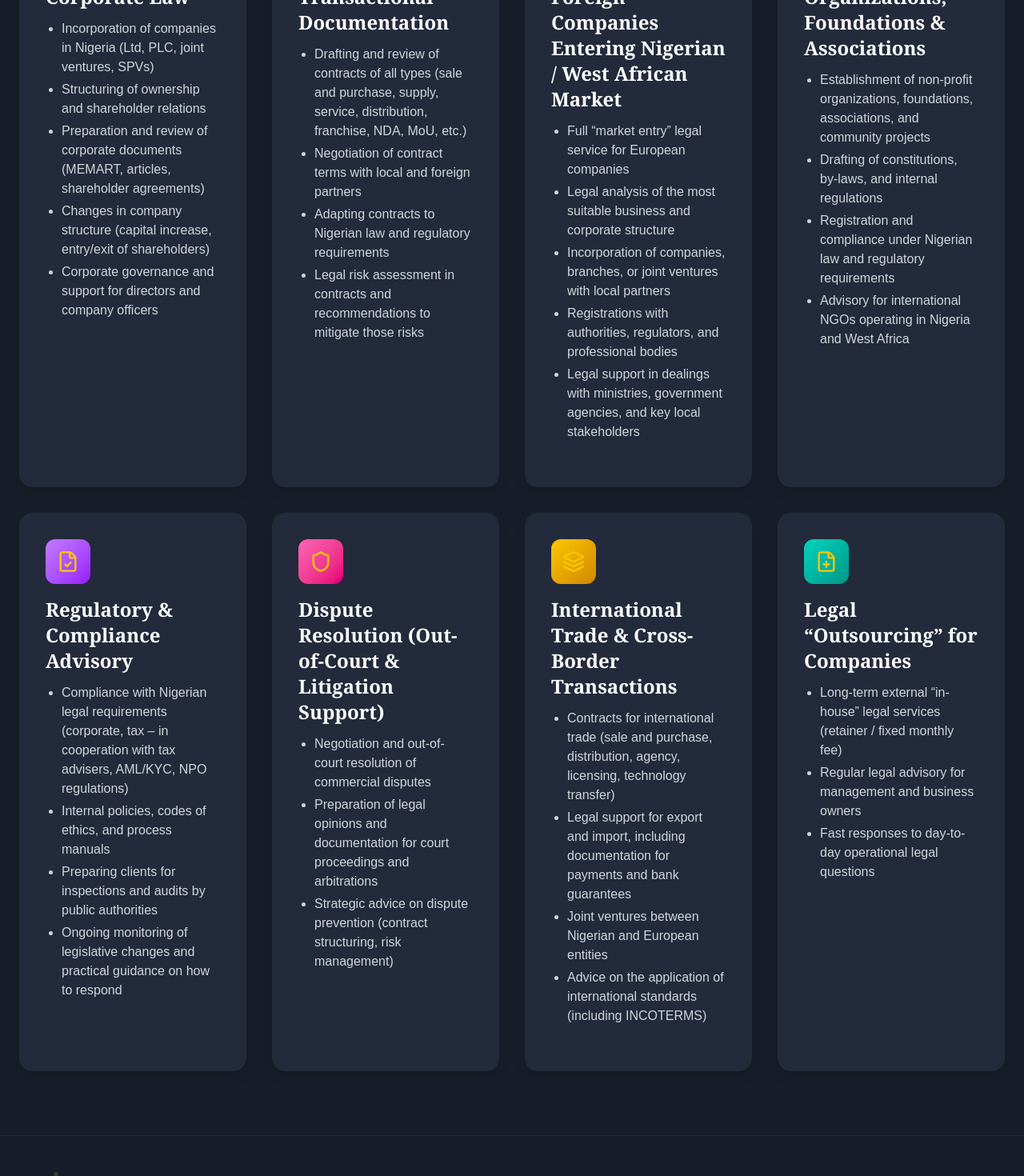
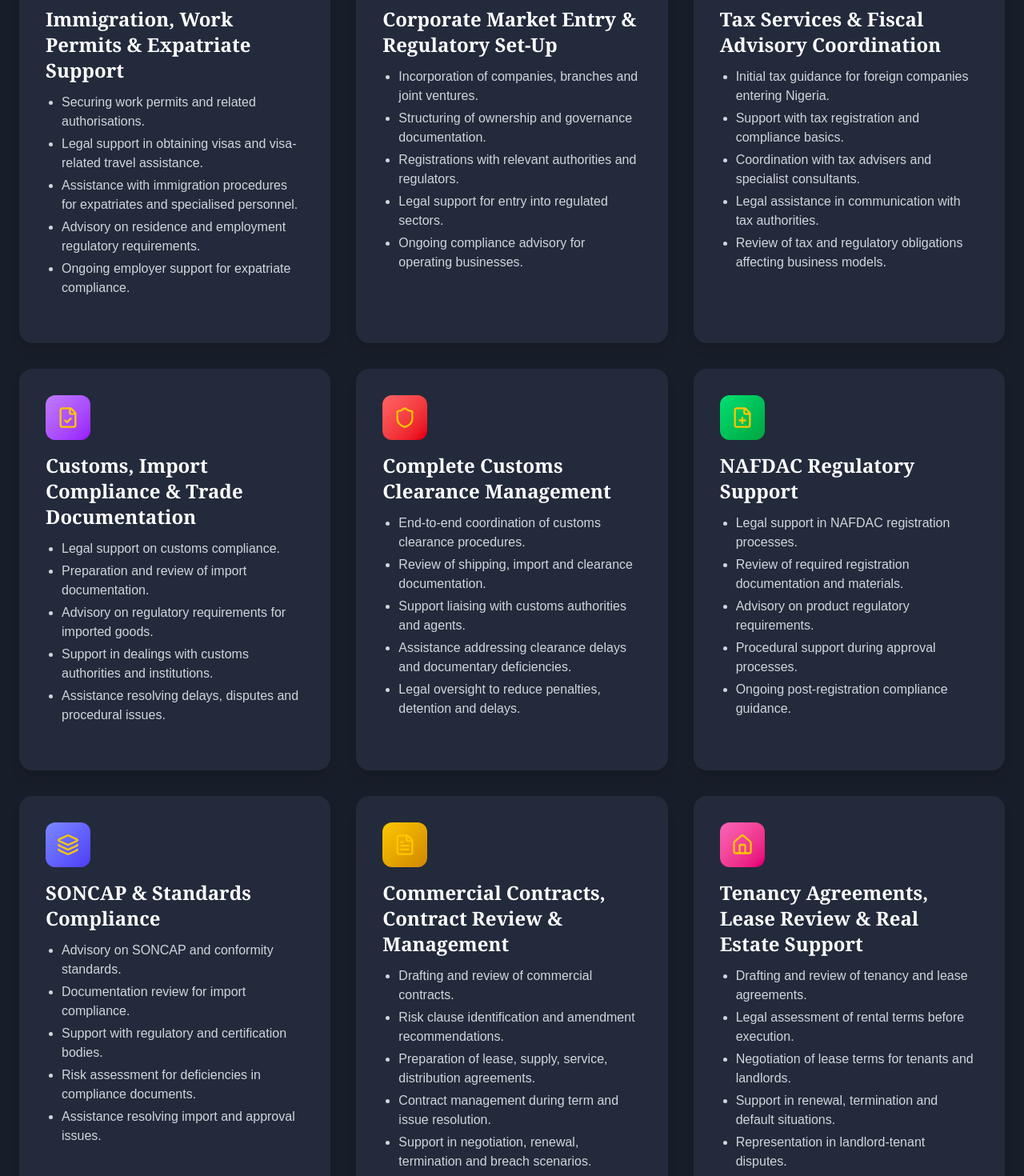
Before and after one commit to Chukwuebukah/Westbridge-Legal-Trade-LTD, a Next.js app: page / in a window 1280 px wide. Shown: the part 2680-4150 px from the top of the page at 80% size. Built offline with nearby package versions, Linux system fonts and the light colour scheme.

Commit message:
new changes made

```diff
--- a/component/ServicesSection.js
+++ b/component/ServicesSection.js
@@ -5,108 +5,159 @@
 function ServicesSection() {
   const services = [
     {
-      icon: Briefcase,
-      title: 'Commercial & Corporate Law',
+      icon: Users,
+      title: 'Immigration, Work Permits & Expatriate Support',
       description: (
         <ul className="list-disc pl-5 space-y-1 text-gray-300">
-          <li>Incorporation of companies in Nigeria (Ltd, PLC, joint ventures, SPVs)</li>
-          <li>Structuring of ownership and shareholder relations</li>
-          <li>Preparation and review of corporate documents (MEMART, articles, shareholder agreements)</li>
-          <li>Changes in company structure (capital increase, entry/exit of shareholders)</li>
-          <li>Corporate governance and support for directors and company officers</li>
+          <li>Securing work permits and related authorisations.</li>
+          <li>Legal support in obtaining visas and visa-related travel assistance.</li>
+          <li>Assistance with immigration procedures for expatriates and specialised personnel.</li>
+          <li>Advisory on residence and employment regulatory requirements.</li>
+          <li>Ongoing employer support for expatriate compliance.</li>
         </ul>
       ),
-      color: 'from-yellow-400 to-yellow-600'
+      color: 'from-yellow-400 to-yellow-600',
+    },
+    {
+      icon: Globe,
+      title: 'Corporate Market Entry & Regulatory Set-Up',
+      description: (
+        <ul className="list-disc pl-5 space-y-1 text-gray-300">
+          <li>Incorporation of companies, branches and joint ventures.</li>
+          <li>Structuring of ownership and governance documentation.</li>
+          <li>Registrations with relevant authorities and regulators.</li>
+          <li>Legal support for entry into regulated sectors.</li>
+          <li>Ongoing compliance advisory for operating businesses.</li>
+        </ul>
+      ),
+      color: 'from-blue-400 to-blue-600',
     },
     {
       icon: FileText,
-      title: 'Contracts & Transactional Documentation',
+      title: 'Tax Services & Fiscal Advisory Coordination',
       description: (
         <ul className="list-disc pl-5 space-y-1 text-gray-300">
-          <li>Drafting and review of contracts of all types (sale and purchase, supply, service, distribution, franchise, NDA, MoU, etc.)</li>
-          <li>Negotiation of contract terms with local and foreign partners</li>
-          <li>Adapting contracts to Nigerian law and regulatory requirements</li>
-          <li>Legal risk assessment in contracts and recommendations to mitigate those risks</li>
+          <li>Initial tax guidance for foreign companies entering Nigeria.</li>
+          <li>Support with tax registration and compliance basics.</li>
+          <li>Coordination with tax advisers and specialist consultants.</li>
+          <li>Legal assistance in communication with tax authorities.</li>
+          <li>Review of tax and regulatory obligations affecting business models.</li>
         </ul>
       ),
-      color: 'from-red-400 to-red-600'
+      color: 'from-teal-400 to-teal-600',
     },
     {
-      icon: Globe,
-      title: 'European / Foreign Companies Entering Nigerian / West African Market',
+      icon: FileCheck,
+      title: 'Customs, Import Compliance & Trade Documentation',
       description: (
         <ul className="list-disc pl-5 space-y-1 text-gray-300">
-          <li>Full “market entry” legal service for European companies</li>
-          <li>Legal analysis of the most suitable business and corporate structure</li>
-          <li>Incorporation of companies, branches, or joint ventures with local partners</li>
-          <li>Registrations with authorities, regulators, and professional bodies</li>
-          <li>Legal support in dealings with ministries, government agencies, and key local stakeholders</li>
+          <li>Legal support on customs compliance.</li>
+          <li>Preparation and review of import documentation.</li>
+          <li>Advisory on regulatory requirements for imported goods.</li>
+          <li>Support in dealings with customs authorities and institutions.</li>
+          <li>Assistance resolving delays, disputes and procedural issues.</li>
         </ul>
       ),
-      color: 'from-green-400 to-green-600'
+      color: 'from-purple-400 to-purple-600',
+    },
+    {
+      icon: Shield,
+      title: 'Complete Customs Clearance Management',
+      description: (
+        <ul className="list-disc pl-5 space-y-1 text-gray-300">
+          <li>End-to-end coordination of customs clearance procedures.</li>
+          <li>Review of shipping, import and clearance documentation.</li>
+          <li>Support liaising with customs authorities and agents.</li>
+          <li>Assistance addressing clearance delays and documentary deficiencies.</li>
+          <li>Legal oversight to reduce penalties, detention and delays.</li>
+        </ul>
+      ),
+      color: 'from-red-400 to-red-600',
+    },
+    {
+      icon: FilePlus,
+      title: 'NAFDAC Regulatory Support',
+      description: (
+        <ul className="list-disc pl-5 space-y-1 text-gray-300">
+          <li>Legal support in NAFDAC registration processes.</li>
+          <li>Review of required registration documentation and materials.</li>
+          <li>Advisory on product regulatory requirements.</li>
+          <li>Procedural support during approval processes.</li>
+          <li>Ongoing post-registration compliance guidance.</li>
+        </ul>
+      ),
+      color: 'from-green-400 to-green-600',
+    },
+    {
+      icon: Layers,
+      title: 'SONCAP & Standards Compliance',
+      description: (
+        <ul className="list-disc pl-5 space-y-1 text-gray-300">
+          <li>Advisory on SONCAP and conformity standards.</li>
+          <li>Documentation review for import compliance.</li>
+          <li>Support with regulatory and certification bodies.
+</li>
+          <li>Risk assessment for deficiencies in compliance documents.</li>
+          <li>Assistance resolving import and approval issues.</li>
+        </ul>
+      ),
+      color: 'from-indigo-400 to-indigo-600',
+    },
+    {
+      icon: FileText,
+      title: 'Commercial Contracts, Contract Review & Management',
+      description: (
+        <ul className="list-disc pl-5 space-y-1 text-gray-300">
+          <li>Drafting and review of commercial contracts.</li>
+          <li>Risk clause identification and amendment recommendations.</li>
+          <li>Preparation of lease, supply, service, distribution agreements.</li>
+          <li>Contract management during term and issue resolution.</li>
+          <li>Support in negotiation, renewal, termination and breach scenarios.</li>
+        </ul>
+      ),
+      color: 'from-yellow-400 to-yellow-600',
+    },
+    {
+      icon: Home,
+      title: 'Tenancy Agreements, Lease Review & Real Estate Support',
+      description: (
+        <ul className="list-disc pl-5 space-y-1 text-gray-300">
+          <li>Drafting and review of tenancy and lease agreements.</li>
+          <li>Legal assessment of rental terms before execution.</li>
+          <li>Negotiation of lease terms for tenants and landlords.</li>
+          <li>Support in renewal, termination and default situations.</li>
+          <li>Representation in landlord-tenant disputes.</li>
+        </ul>
+      ),
+      color: 'from-pink-400 to-pink-600',
+    },
+    {
+      icon: Shield,
+      title: 'Landlord-Tenant Relationship Management',
+      description: (
+        <ul className="list-disc pl-5 space-y-1 text-gray-300">
+          <li>Administration of tenancy agreements and related records.</li>
+          <li>Preparation of notices, demand letters and renewals.</li>
+          <li>Legal support in enforcing contractual obligations.</li>
+          <li>Advisory for landlords protecting legal interests.</li>
+          <li>Dispute, default and termination handling support.</li>
+        </ul>
+      ),
+      color: 'from-cyan-400 to-cyan-600',
     },
     {
       icon: Users,
-      title: 'Non-profit Organizations, Foundations & Associations',
+      title: 'Legal Support for Expatriates Living in Nigeria',
       description: (
         <ul className="list-disc pl-5 space-y-1 text-gray-300">
-          <li>Establishment of non-profit organizations, foundations, associations, and community projects</li>
-          <li>Drafting of constitutions, by-laws, and internal regulations</li>
-          <li>Registration and compliance under Nigerian law and regulatory requirements</li>
-          <li>Advisory for international NGOs operating in Nigeria and West Africa</li>
+          <li>Company setup and business structuring for expatriates.</li>
+          <li>Visa and immigration support for long-term residence.</li>
+          <li>Lease review and tenancy protection services.</li>
+          <li>Contract review for local business dealings.</li>
+          <li>Legal guidance on day-to-day business and residency matters.</li>
         </ul>
       ),
-      color: 'from-blue-400 to-blue-600'
-    },
-    {
-      icon: FileCheck,
-      title: 'Regulatory & Compliance Advisory',
-      description: (
-        <ul className="list-disc pl-5 space-y-1 text-gray-300">
-          <li>Compliance with Nigerian legal requirements (corporate, tax – in cooperation with tax advisers, AML/KYC, NPO regulations)</li>
-          <li>Internal policies, codes of ethics, and process manuals</li>
-          <li>Preparing clients for inspections and audits by public authorities</li>
-          <li>Ongoing monitoring of legislative changes and practical guidance on how to respond</li>
-        </ul>
-      ),
-      color: 'from-purple-400 to-purple-600'
-    },
-    {
-      icon: Shield,
-      title: 'Dispute Resolution (Out-of-Court & Litigation Support)',
-      description: (
-        <ul className="list-disc pl-5 space-y-1 text-gray-300">
-          <li>Negotiation and out-of-court resolution of commercial disputes</li>
-          <li>Preparation of legal opinions and documentation for court proceedings and arbitrations</li>
-          <li>Strategic advice on dispute prevention (contract structuring, risk management)</li>
-        </ul>
-      ),
-      color: 'from-pink-400 to-pink-600'
-    },
-    {
-      icon: Layers,
-      title: 'International Trade & Cross-Border Transactions',
-      description: (
-        <ul className="list-disc pl-5 space-y-1 text-gray-300">
-          <li>Contracts for international trade (sale and purchase, distribution, agency, licensing, technology transfer)</li>
-          <li>Legal support for export and import, including documentation for payments and bank guarantees</li>
-          <li>Joint ventures between Nigerian and European entities</li>
-          <li>Advice on the application of international standards (including INCOTERMS)</li>
-        </ul>
-      ),
-      color: 'from-yellow-400 to-yellow-600'
-    },
-    {
-      icon: FilePlus,
-      title: 'Legal “Outsourcing” for Companies',
-      description: (
-        <ul className="list-disc pl-5 space-y-1 text-gray-300">
-          <li>Long-term external “in-house” legal services (retainer / fixed monthly fee)</li>
-          <li>Regular legal advisory for management and business owners</li>
-          <li>Fast responses to day-to-day operational legal questions</li>
-        </ul>
-      ),
-      color: 'from-teal-400 to-teal-600'
+      color: 'from-blue-400 to-blue-600',
     },
   ];
 
@@ -115,16 +166,17 @@
       <div className="max-w-7xl mx-auto">
         <div className="text-center mb-16">
           <span className="inline-block bg-yellow-400/10 text-yellow-400 text-xs font-bold px-4 py-2 rounded-full mb-4">
-            EXPLORE OUR PRACTICE AREAS
+            OUR SERVICES
           </span>
           <h2 className="text-5xl md:text-6xl font-extrabold text-white mb-6 font-serif">
-            Explore The Perfect Practice Areas
+            Westbridge Legal & Trade Ltd Service Offering
           </h2>
-          <p className="text-xl text-gray-300 max-w-3xl mx-auto">
-            We provide expert legal services in corporate, commercial, regulatory, and cross-border matters, helping clients navigate complex legal landscapes in Nigeria and West Africa.
+          <p className="text-xl text-gray-300 mx-auto">
+            At Westbridge Legal & Trade Ltd, we provide practical, high-level legal and regulatory support for companies, investors, expatriates, landlords and international businesses operating in Nigeria and across West Africa.
+            Our services are designed to help clients enter the market securely, remain compliant, protect their interests and operate with confidence.
           </p>
         </div>
-        <div className="grid md:grid-cols-2 lg:grid-cols-4 gap-8">
+        <div className="grid grid-cols-1 sm:grid-cols-2 md:grid-cols-3 gap-8">
           {services.map((service, index) => {
             const IconComponent = service.icon;
             return (
```
